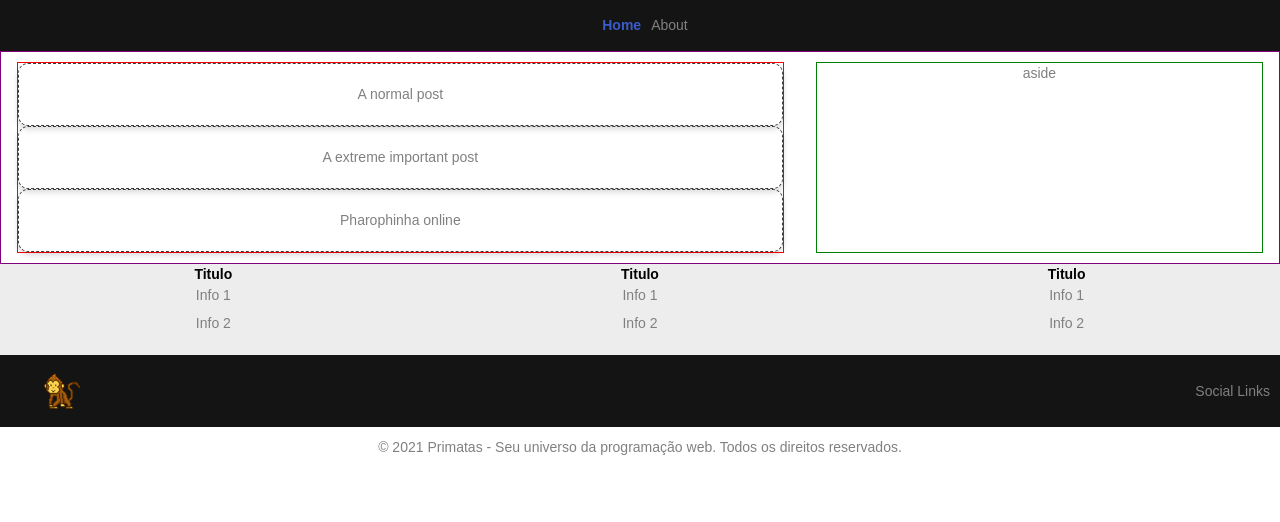
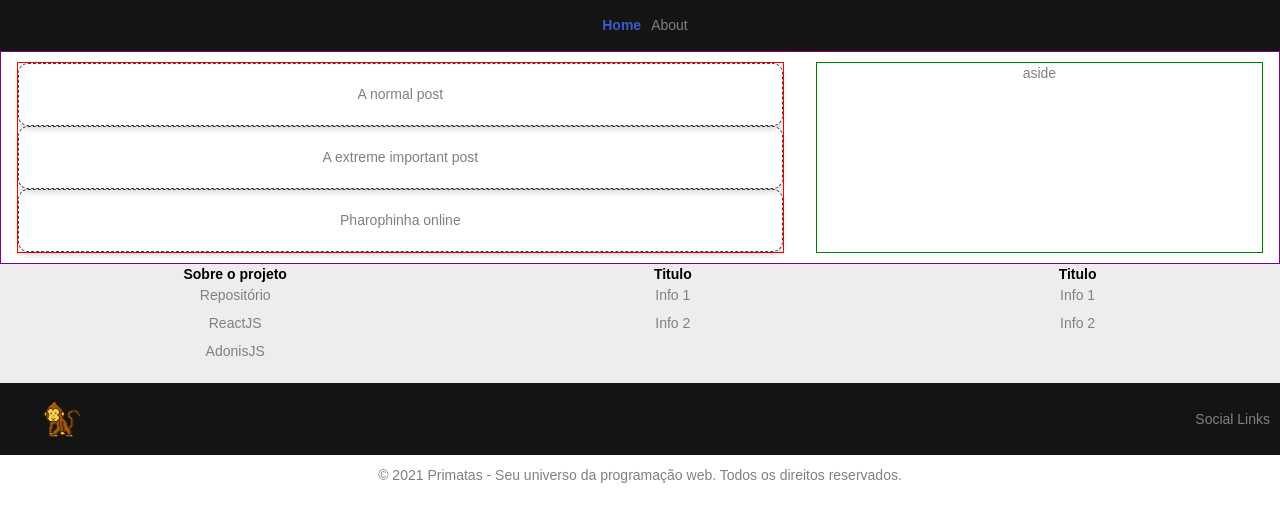
Before and after one commit to wyvern800/personal-blog-front, a React app: page / in a window 1280 px wide. Shown: the top 522 px of the page. Built offline with nearby package versions, Linux system fonts and the light colour scheme; data requests are answered from the project's data file.

Commit message:
Starting to fill Footer links

```diff
--- a/src/assets/components/Footer/index.js
+++ b/src/assets/components/Footer/index.js
@@ -1,5 +1,5 @@
 import React, { Component } from 'react';
-import { Container, FooterBar } from './styles';
+import { Container, FooterBar, FooterLink } from './styles';
 import myCaco from '../../images/logo.png';
 
 export default class Footer extends Component {
@@ -8,9 +8,10 @@ export default class Footer extends Component {
       <Container>
         <div className="links">
           <dl>
-            <dt>Titulo</dt>
-            <dd>Info 1</dd>
-            <dd>Info 2</dd>
+            <dt>Sobre o projeto</dt>
+            <dd><FooterLink href="https://github.com/wyvern800/personal-blog-front">Repositório</FooterLink></dd>
+            <dd><FooterLink href="https://reactjs.org/">ReactJS</FooterLink></dd>
+            <dd><FooterLink href="https://adonisjs.com/">AdonisJS</FooterLink></dd>
           </dl>
           <dl>
             <dt>Titulo</dt>
--- a/src/assets/components/Footer/styles.js
+++ b/src/assets/components/Footer/styles.js
@@ -33,3 +33,11 @@ export const FooterBar = styled.div`
   align-items: center;
   padding: 10px;
 `;
+
+export const FooterLink = styled.a`
+  text-decoration: none;
+  color: gray;
+  &:hover {
+    color: #404040;
+  }
+`
```
